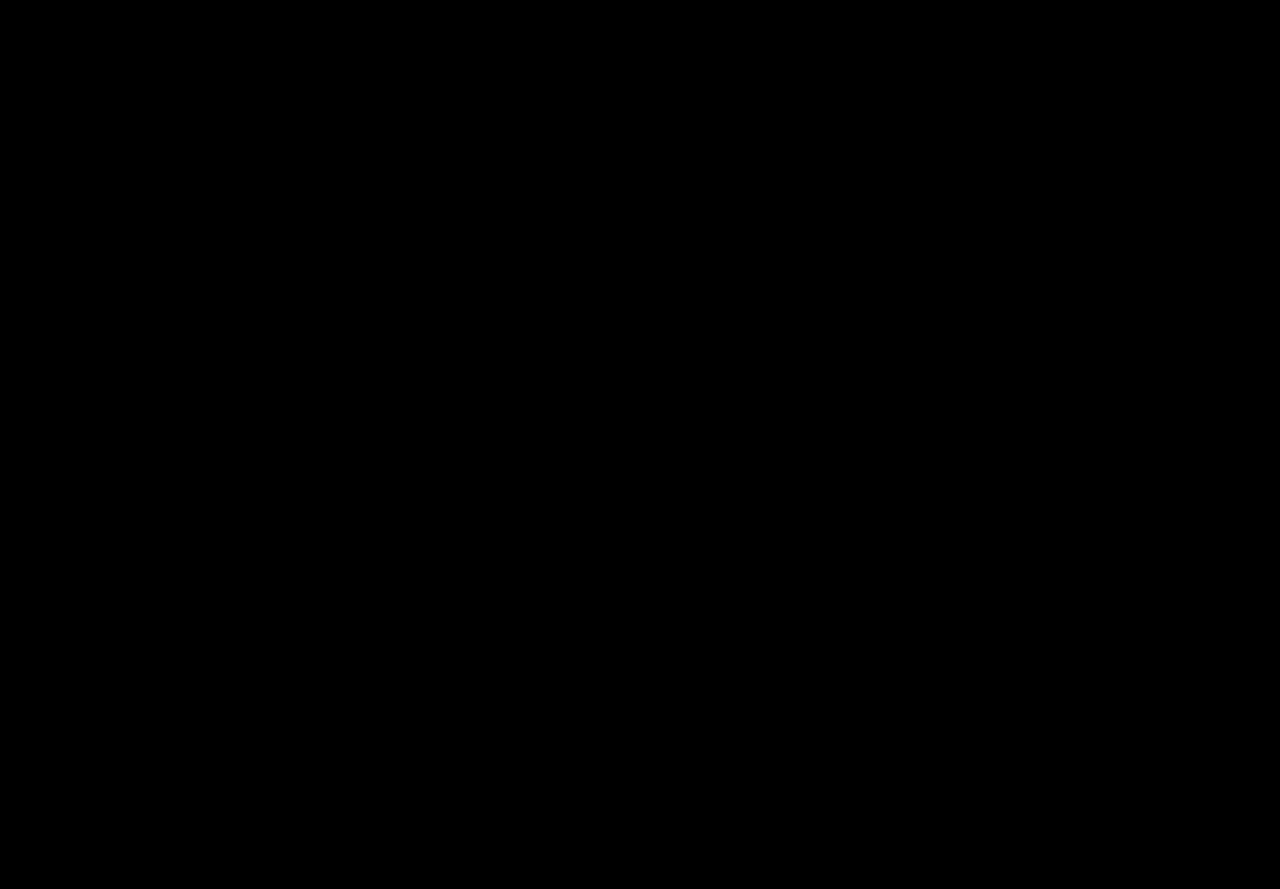
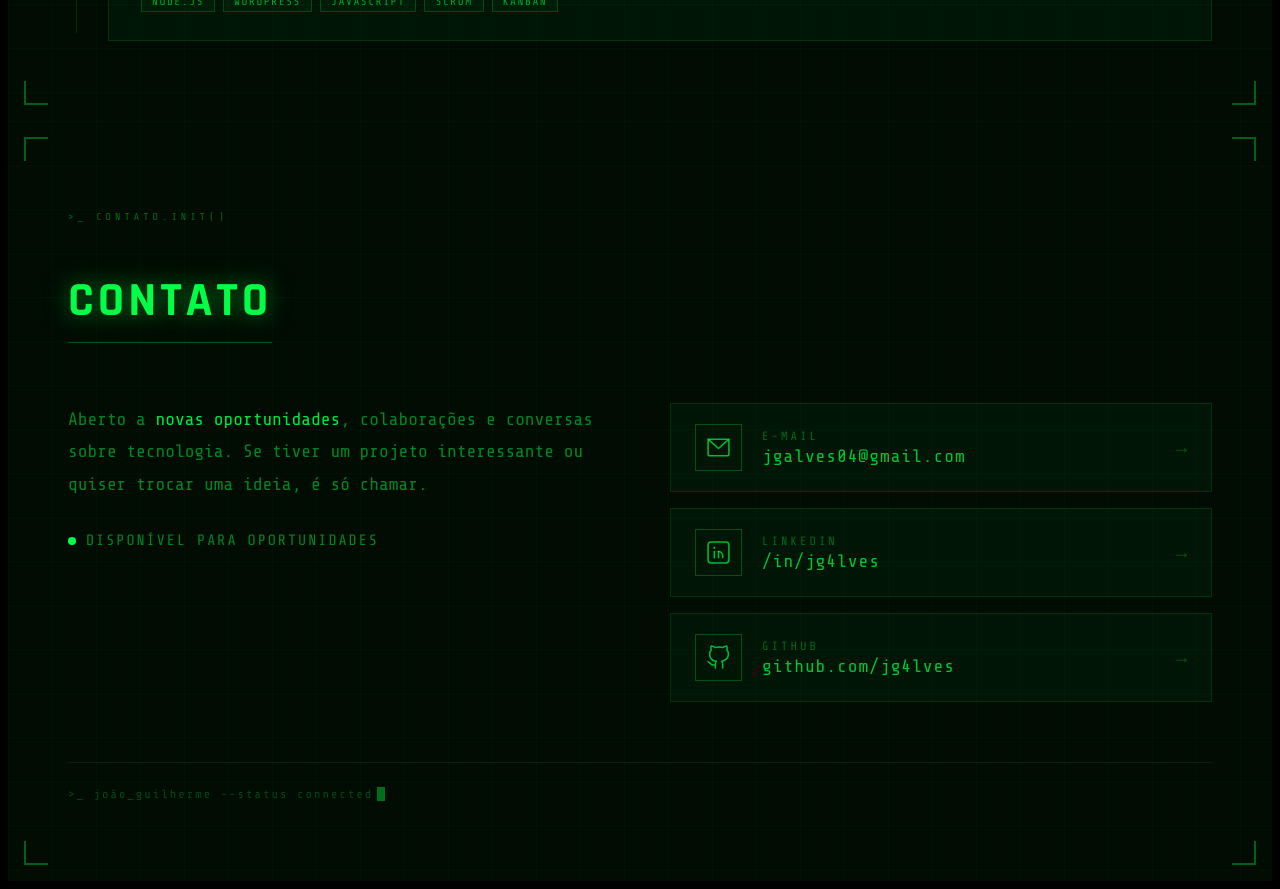
Before and after one commit to Jg4lves/portfolio, an Angular app: page /home in a window 1280 px wide. Shown: the part 4220-5109 px from the top of the page. Before the commit the page ends 3044 px from the top, so only its background shows below. Built offline with nearby package versions, Linux system fonts and the light colour scheme.

Commit message:
feat[home]: add contact

```diff
--- /dev/null
+++ b/src/app/features/home/components/contact/contact.component.css
@@ -0,0 +1,280 @@
+@import url('https://fonts.googleapis.com/css2?family=Share+Tech+Mono&family=Rajdhani:wght@300;500;700&display=swap');
+
+:host {
+  display: block;
+  width: 100%;
+  --green: #00ff46;
+  --green-faint: rgba(0, 255, 70, 0.04);
+  --green-border: rgba(0, 255, 70, 0.12);
+  --bg: #010c03;
+  --font-mono: 'Share Tech Mono', 'Courier New', monospace;
+  --font-display: 'Rajdhani', 'Courier New', monospace;
+}
+
+@keyframes blink {
+  0%,
+  100% {
+    opacity: 1;
+  }
+  50% {
+    opacity: 0;
+  }
+}
+
+@keyframes statusPulse {
+  0%,
+  100% {
+    box-shadow: 0 0 0 0 rgba(0, 255, 70, 0.5);
+  }
+  50% {
+    box-shadow: 0 0 0 5px rgba(0, 255, 70, 0);
+  }
+}
+
+.contact {
+  position: relative;
+  width: 100%;
+  min-height: auto;
+  overflow: hidden;
+  font-family: var(--font-display);
+  padding: 80px 60px;
+  display: flex;
+  box-sizing: border-box;
+  background: var(--bg);
+}
+
+.grid-overlay {
+  position: absolute;
+  inset: 0;
+  pointer-events: none;
+  background-image:
+    linear-gradient(rgba(0, 255, 70, 0.025) 1px, transparent 1px),
+    linear-gradient(90deg, rgba(0, 255, 70, 0.025) 1px, transparent 1px);
+  background-size: 44px 44px;
+}
+
+.scanlines {
+  position: absolute;
+  inset: 0;
+  pointer-events: none;
+  background: repeating-linear-gradient(
+    to bottom,
+    transparent 0px,
+    transparent 3px,
+    rgba(0, 0, 0, 0.12) 3px,
+    rgba(0, 0, 0, 0.12) 4px
+  );
+}
+
+.corner {
+  position: absolute;
+  width: 22px;
+  height: 22px;
+  border-color: rgba(0, 255, 70, 0.35);
+  border-style: solid;
+}
+.c-tl {
+  top: 16px;
+  left: 16px;
+  border-width: 2px 0 0 2px;
+}
+.c-tr {
+  top: 16px;
+  right: 16px;
+  border-width: 2px 2px 0 0;
+}
+.c-bl {
+  bottom: 16px;
+  left: 16px;
+  border-width: 0 0 2px 2px;
+}
+.c-br {
+  bottom: 16px;
+  right: 16px;
+  border-width: 0 2px 2px 0;
+}
+
+.container {
+  position: relative;
+  z-index: 1;
+  width: 100%;
+}
+
+.section-label {
+  font-family: var(--font-mono);
+  font-size: 10px;
+  letter-spacing: 4px;
+  color: rgba(0, 255, 70, 0.4);
+  text-transform: uppercase;
+  margin-bottom: 8px;
+}
+
+.section-title {
+  font-size: 48px;
+  font-weight: 700;
+  letter-spacing: 4px;
+  color: var(--green);
+  text-transform: uppercase;
+  text-shadow: 0 0 24px rgba(0, 255, 70, 0.5);
+  margin-bottom: 60px;
+  display: inline-block;
+}
+.section-title::after {
+  content: '';
+  display: block;
+  margin-top: 10px;
+  width: 100%;
+  height: 1px;
+  background: rgba(0, 255, 70, 0.3);
+}
+
+.contact-grid {
+  display: grid;
+  grid-template-columns: 1fr 1fr;
+  gap: 60px;
+  align-items: start;
+  margin-bottom: 60px;
+}
+
+.intro-text {
+  font-family: var(--font-mono);
+  font-size: 18px;
+  line-height: 1.8;
+  color: rgba(0, 255, 70, 0.5);
+  margin: 0 0 32px;
+}
+
+.intro-text span {
+  color: rgba(0, 255, 70, 0.9);
+}
+
+.status-row {
+  display: flex;
+  align-items: center;
+  gap: 10px;
+}
+
+.status-dot {
+  width: 8px;
+  height: 8px;
+  border-radius: 50%;
+  background: var(--green);
+  animation: statusPulse 2s ease-in-out infinite;
+}
+
+.status-label {
+  font-family: var(--font-mono);
+  font-size: 15px;
+  letter-spacing: 2px;
+  color: rgba(0, 255, 70, 0.5);
+  text-transform: uppercase;
+}
+
+.links-col {
+  display: flex;
+  flex-direction: column;
+  gap: 16px;
+}
+
+.contact-link {
+  display: flex;
+  align-items: center;
+  gap: 20px;
+  padding: 20px 24px;
+  border: 1px solid var(--green-border);
+  background: var(--green-faint);
+  text-decoration: none;
+  transition:
+    border-color 0.3s ease,
+    background 0.3s ease,
+    transform 0.2s ease;
+}
+
+.contact-link:hover {
+  border-color: rgba(0, 255, 70, 0.35);
+  background: rgba(0, 255, 70, 0.06);
+  transform: translateX(4px);
+}
+
+.link-icon {
+  width: 45px;
+  height: 45px;
+  flex-shrink: 0;
+  border: 1px solid rgba(0, 255, 70, 0.25);
+  display: flex;
+  align-items: center;
+  justify-content: center;
+}
+
+.link-body {
+  flex: 1;
+  display: flex;
+  flex-direction: column;
+  gap: 3px;
+}
+
+.link-label {
+  font-family: var(--font-mono);
+  font-size: 12px;
+  letter-spacing: 3px;
+  color: rgba(0, 255, 70, 0.35);
+  text-transform: uppercase;
+}
+
+.link-value {
+  font-family: var(--font-mono);
+  font-size: 18px;
+  letter-spacing: 1px;
+  color: rgba(0, 255, 70, 0.75);
+}
+
+.link-arrow {
+  font-family: var(--font-mono);
+  font-size: 18px;
+  color: rgba(0, 255, 70, 0.3);
+  transition:
+    color 0.2s ease,
+    transform 0.2s ease;
+}
+
+.contact-link:hover .link-arrow {
+  color: rgba(0, 255, 70, 0.8);
+  transform: translateX(4px);
+}
+
+/* Footer terminal */
+.terminal-footer {
+  border-top: 1px solid rgba(0, 255, 70, 0.1);
+  padding-top: 24px;
+  display: flex;
+  align-items: center;
+  gap: 4px;
+}
+
+.footer-mono {
+  font-family: var(--font-mono);
+  font-size: 12px;
+  letter-spacing: 2px;
+  color: rgba(0, 255, 70, 0.25);
+}
+
+.footer-cursor {
+  display: inline-block;
+  width: 8px;
+  height: 14px;
+  background: rgba(0, 255, 70, 0.4);
+  animation: blink 1s step-end infinite;
+}
+
+@media (max-width: 768px) {
+  .contact {
+    padding: 60px 28px;
+  }
+  .section-title {
+    font-size: 28px;
+  }
+  .contact-grid {
+    grid-template-columns: 1fr;
+    gap: 40px;
+  }
+}
--- /dev/null
+++ b/src/app/features/home/components/contact/contact.component.html
@@ -0,0 +1,49 @@
+<section class="contact">
+  <div class="grid-overlay"></div>
+  <div class="scanlines"></div>
+
+  <div class="corner c-tl"></div>
+  <div class="corner c-tr"></div>
+  <div class="corner c-bl"></div>
+  <div class="corner c-br"></div>
+
+  <div class="container">
+    <p class="section-label">&gt;_ contato.init()</p>
+    <h2 class="section-title">Contato</h2>
+
+    <div class="contact-grid">
+      <div class="contact-intro">
+        <p class="intro-text">
+          Aberto a <span>novas oportunidades</span>, colaborações e conversas sobre tecnologia. Se
+          tiver um projeto interessante ou quiser trocar uma ideia, é só chamar.
+        </p>
+        <div class="status-row">
+          <span class="status-dot"></span>
+          <span class="status-label">Disponível para oportunidades</span>
+        </div>
+      </div>
+
+      <div class="links-col">
+        <a
+          class="contact-link"
+          *ngFor="let link of contactLinks"
+          [href]="link.href"
+          target="_blank"
+          rel="noopener"
+        >
+          <div class="link-icon" [innerHTML]="link.icon"></div>
+          <div class="link-body">
+            <span class="link-label">{{ link.label }}</span>
+            <span class="link-value">{{ link.value }}</span>
+          </div>
+          <div class="link-arrow">→</div>
+        </a>
+      </div>
+    </div>
+
+    <div class="terminal-footer">
+      <span class="footer-mono">&gt;_ joão_guilherme --status connected</span>
+      <span class="footer-cursor"></span>
+    </div>
+  </div>
+</section>
--- /dev/null
+++ b/src/app/features/home/components/contact/contact.component.ts
@@ -0,0 +1,68 @@
+import { Component } from '@angular/core';
+import { CommonModule } from '@angular/common';
+import { DomSanitizer, SafeHtml } from '@angular/platform-browser';
+
+interface ContactLink {
+  label: string;
+  value: string;
+  href: string;
+  icon: SafeHtml;
+}
+
+@Component({
+  selector: 'app-contact',
+  standalone: true,
+  imports: [CommonModule],
+  templateUrl: './contact.component.html',
+  styleUrls: ['./contact.component.css'],
+})
+export class ContactComponent {
+  readonly contactLinks: ContactLink[];
+
+  constructor(private sanitizer: DomSanitizer) {
+    this.contactLinks = [
+      {
+        label: 'E-mail',
+        value: 'jgalves04@gmail.com',
+        href: 'mailto:jgalves04@gmail.com',
+        icon: this.svg(`<rect x="2" y="4" width="20" height="16" rx="2"/>
+                        <polyline points="2,4 12,13 22,4"/>`),
+      },
+      {
+        label: 'LinkedIn',
+        value: '/in/jg4lves',
+        href: 'https://linkedin.com/in/jgalves',
+        icon: this.svg(`<rect x="2" y="2" width="20" height="20" rx="3"/>
+                        <line x1="8" y1="11" x2="8" y2="17"/>
+                        <line x1="8" y1="7" x2="8" y2="8"/>
+                        <line x1="12" y1="17" x2="12" y2="11"/>
+                        <path d="M12 11a4 4 0 0 1 4 4v2"/>`),
+      },
+      {
+        label: 'GitHub',
+        value: 'github.com/jg4lves',
+        href: 'https://github.com/jg4lves',
+        icon: this.svg(`<path d="M9 19c-5 1.5-5-2.5-7-3m14 6v-3.87a3.37 3.37 0 0
+                        0-.94-2.61c3.14-.35 6.44-1.54 6.44-7A5.44 5.44 0 0 0 20
+                        4.77 5.07 5.07 0 0 0 19.91 1S18.73.65 16 2.48a13.38 13.38
+                        0 0 0-7 0C6.27.65 5.09 1 5.09 1A5.07 5.07 0 0 0 5 4.77a5.44
+                        5.44 0 0 0-1.5 3.78c0 5.42 3.3 6.61 6.44 7A3.37 3.37 0 0 0
+                        9 18.13V22"/>`),
+      },
+    ];
+  }
+
+  private svg(paths: string, size: number = 25): SafeHtml {
+    const raw = `
+    <svg viewBox="0 0 24 24"
+         width="${size}" height="${size}"
+         fill="none"
+         stroke="rgba(0,255,70,0.7)"
+         stroke-width="1.5"
+         stroke-linecap="round"
+         stroke-linejoin="round">
+      ${paths}
+    </svg>`;
+    return this.sanitizer.bypassSecurityTrustHtml(raw);
+  }
+}
--- a/src/app/features/home/home.component.html
+++ b/src/app/features/home/home.component.html
@@ -1,3 +1,5 @@
 <app-hero></app-hero>
 <app-about></app-about>
 <app-projects></app-projects>
+<app-experience></app-experience>
+<app-contact></app-contact>
--- a/src/app/features/home/home.component.ts
+++ b/src/app/features/home/home.component.ts
@@ -2,10 +2,12 @@ import { Component } from '@angular/core';
 import { HeroComponent } from './components/hero/hero.component';
 import { AboutComponent } from './components/about/about.component';
 import { ProjectsComponent } from './components/projects/projects.component';
+import { ExperienceComponent } from './components/experience/experience.component';
+import { ContactComponent } from './components/contact/contact.component';
 
 @Component({
   selector: 'app-home',
-  imports: [HeroComponent, AboutComponent, ProjectsComponent],
+  imports: [HeroComponent, AboutComponent, ProjectsComponent, ExperienceComponent, ContactComponent],
   templateUrl: './home.component.html',
   styleUrl: './home.component.css',
 })
```
Also changed, not shown: 1 other file (tests, documents, lock files or other folders).
